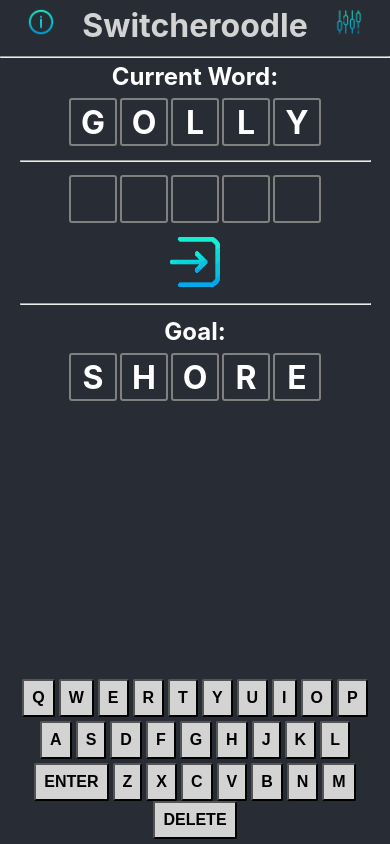
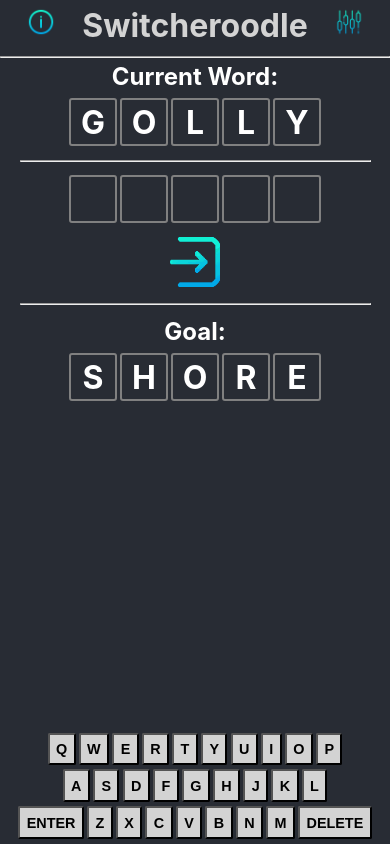
Before and after one commit to BiancaDeHaan/switcheroodle-app, a Next.js app: page / in a window 390 px wide. Built offline with nearby package versions, Linux system fonts and the light colour scheme.

Commit message:
fixing mobile keyboard text size

```diff
--- a/styles/keyboard.css
+++ b/styles/keyboard.css
@@ -11,10 +11,10 @@
 }
 
 .keyboard-button {
-    font-size: 1.0rem;
+    font-size: 0.9rem;
     font-weight: 700;
-    padding: 0.5rem;
-    margin: 0 2px;
+    padding: 0.4rem;
+    margin: 0 1.6px;
     cursor: pointer;
     text-transform: uppercase;
     background-color: lightgray;
```
